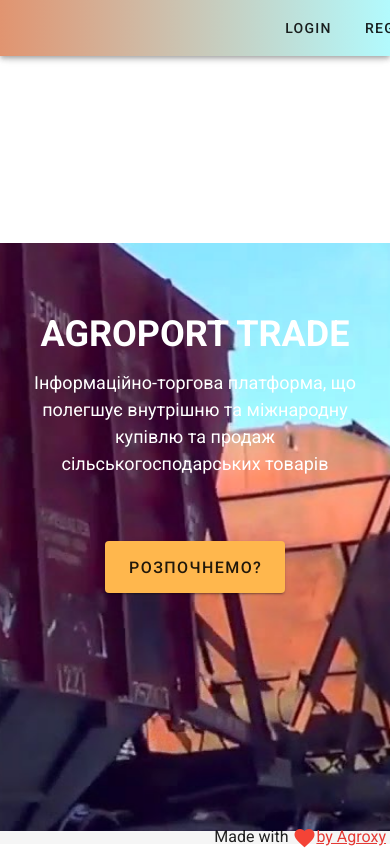
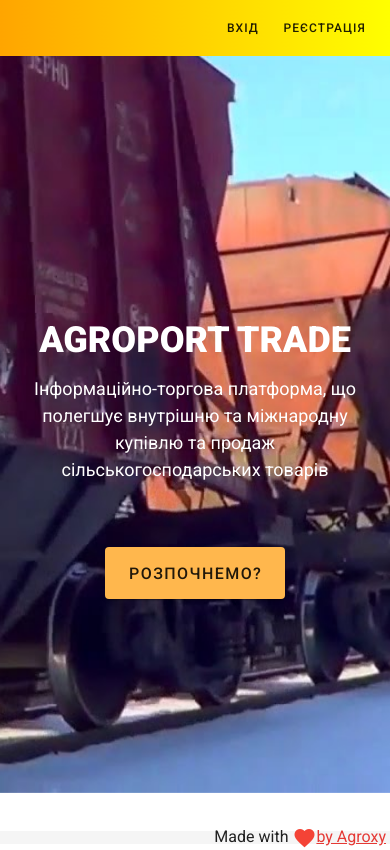
Before and after one commit to myorb/agroport3, a Nuxt app: page / in a window 390 px wide. Shown: the top 850 px of the page. Built offline with nearby package versions, Linux system fonts and the light colour scheme.

Commit message:
change view

```diff
--- a/layouts/default.vue
+++ b/layouts/default.vue
@@ -1,13 +1,13 @@
 <template>
   <v-app light>
-    <v-toolbar style="background: linear-gradient(to right, #e19470, #b2fafd);">
+    <v-toolbar style="background: linear-gradient(to right,  orange, yellow);">
       <router-link to="/">
-        <v-img class="mr-3" src="/output-onlinepngtools3.png" height="100px" width="240px"></v-img>
+        <v-img class="mr-1 main-icon" src="/output-onlinepngtools3.png"></v-img>
       </router-link>
       <v-spacer></v-spacer>
       <v-toolbar-items>
-        <v-btn text>Login</v-btn>
-        <v-btn text>Register</v-btn>
+        <v-btn class="default-btn" text>Вхід</v-btn>
+        <v-btn class="default-btn" text>Реєстрація</v-btn>
       </v-toolbar-items>
     </v-toolbar>
 
@@ -29,3 +29,21 @@
       </v-footer>
   </v-app>
 </template>
+
+<style>
+  .main-icon {
+    height: 100px;
+    width: 240px;
+  }
+  @media (max-width: 576px) {
+    .main-icon {
+      height: 60px;
+      width: 144px;
+    }
+    .default-btn {
+      padding-left: 8px!important;
+      padding-right: 8px!important;
+      font-size: 12px!important;
+    }
+  }
+</style>
--- a/pages/index.vue
+++ b/pages/index.vue
@@ -2,7 +2,7 @@
   <v-content>
 
     <section>
-      <v-parallax :src="$vuetify.breakpoint.smAndDown?'/train.jpg':'/train.gif'" class="section1">
+      <v-parallax :src="$vuetify.breakpoint.smAndDown?'/train.jpg':'/train.gif'" height="800">
         <v-layout column align-center justify-center class="white--text">
           <h1 class="mb-2 text-center section1-title">AGROPORT TRADE</h1>
           <div class="subheading mb-4 text-center section1-content">Інформаційно-торгова платформа, що полегшує внутрішню та міжнародну купівлю та продаж сільськогосподарських товарів</div>
@@ -91,39 +91,63 @@
     <section>
       <v-layout row wrap justify-center class="my-12">
         <v-flex xs12 md4 ml-5 mr-5>
-          <form>
+          <v-form
+            ref="form"
+            v-model="valid"
+            lazy-validation
+          >
             <v-text-field
+              v-model="name"
               :counter="10"
-              label="Name"
+              :rules="nameRules"
+              label="Ім'я"
               required
             ></v-text-field>
             <v-text-field
-              label="E-mail" required></v-text-field>
-            <v-text-field
-              :counter="10"
-              label="Phone"
+              v-model="email"
+              :rules="emailRules"
+              label="E-mail"
               required
             ></v-text-field>
             <v-text-field
+              v-model="phone"
               :counter="10"
-              label="Password"
+              :rules="phoneRules"
+              label="Телефон"
+              required
+            ></v-text-field>
+            <v-text-field
+              v-model="password"
+              :counter="6"
+              :rules="passwordRules"
+              label="Пароль"
               required
             ></v-text-field>
 
             <v-checkbox
-              label="Do you agree?"
+              v-model="checkbox"
+              label="Згоден на обробку даних"
+              :rules="[v => !!v || 'You must agree to continue!']"
               required
-              @change="$v.checkbox.$touch()"
-              @blur="$v.checkbox.$touch()"
-            ></v-checkbox>
-          </form>
+            >
+              <!--@change="$v.checkbox.$touch()"-->
+              <!--@blur="$v.checkbox.$touch()"-->
+            </v-checkbox>
+            <v-btn
+              :disabled="!valid"
+              color="success"
+              class="mr-4"
+              @click="validate"
+            >
+              Зареєструватися
+            </v-btn>
+          </v-form>
         </v-flex>
       </v-layout>
     </section>
 
     <section>
-      <v-parallax src="https://cdn.vuetifyjs.com/images/parallax/material.jpg" height="380">
-        <v-layout row wrap justify-center class="my-12">
+        <v-layout row wrap justify-center class="py-12" style="background: linear-gradient(to right,  orange, yellow);">
           <v-flex xs12 sm4>
             <v-card flat class="transparent white--text">
               <v-card-title primary-title class="layout justify-center">
@@ -169,7 +193,6 @@
             </v-card>
           </v-flex>
         </v-layout>
-      </v-parallax>
     </section>
 
   </v-content>
@@ -181,23 +204,49 @@
 export default {
   data() {
     return {
-      title: "123"
+      title: "123",
+      valid: true,
+      name: '',
+      nameRules: [
+        v => !!v || "Введіть ваше ім'я",
+        v => (v && v.length <= 10) || "Ім'я не повинно бути довшим за 10 символів",
+      ],
+      email: '',
+      emailRules: [
+        v => !!v || 'Введіть ваш E-mail',
+        v => /.+@.+\..+/.test(v) || 'Перевірте правильність написання вашого E-mail',
+      ],
+      phone: '',
+      phoneRules: [
+        v => !!v || 'Введіть ваш номер телефону',
+        v => (v && v.length == 10) || 'Номер телефона повинен складатися з 10 цифр',
+      ],
+      password: '',
+      passwordRules: [
+        v => !!v || 'Введіть пароль',
+        v => (v && v.length >= 6) || 'Пароль повинен бути довшим за 6 символів',
+      ],
+      checkbox: false,
     };
   },
-  methods: {}
+  methods: {
+    validate () {
+      if (this.$refs.form.validate()) {
+        this.snackbar = true
+      }
+    },
+  },
 };
 </script>
 
 
 <style>
-  .section1 {
-    height: calc(100vh - 56px)!important;
-  }
   .section1-title {
     font-size:96px;
+    font-weight: 800
   }
   .section1-content {
-    font-size: 48px;
+    font-size: 36px;
   }
   @media (max-width: 992px) {
     .section1-title {
```
